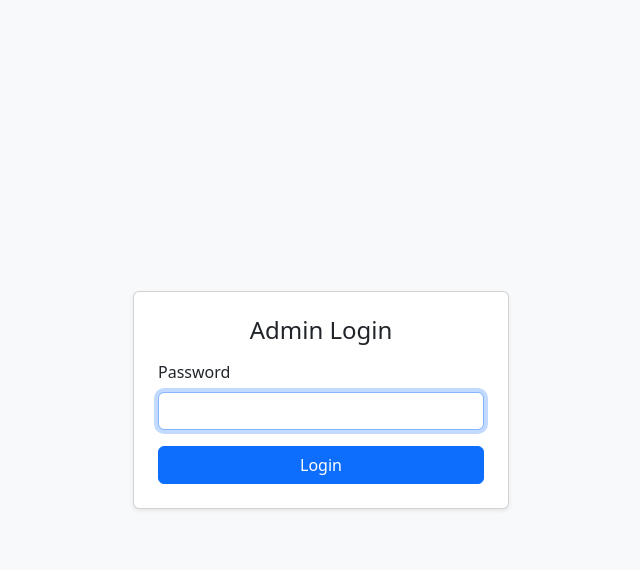
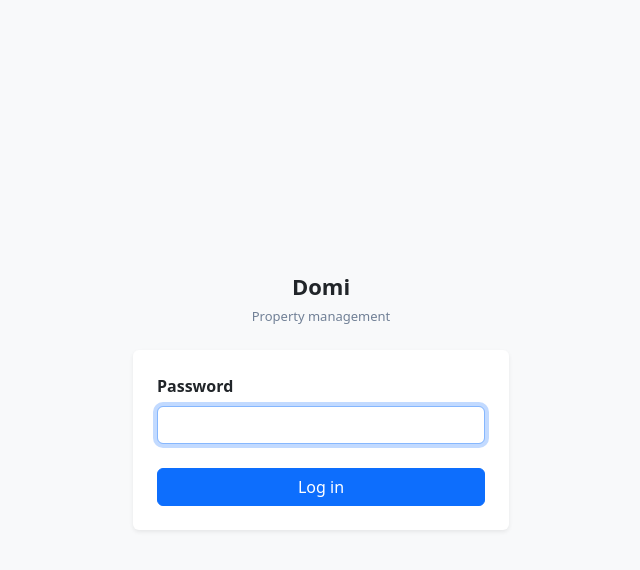
Before and after one commit to Domi-solutions/rent-reconciliation, a Flask app: page /login in a window 1280 px wide. Shown: the top 570 px of the page, without its empty margins (319-959 px from the left). Run offline with Flask 3, Linux system fonts and the light colour scheme; data that the repository does not hold is empty.

Commit message:
Per-org admin passwords: platform creates, org logs in
Platform dashboard:
- Create org modal now requires a password (admin_password_hash stored hashed)
- Per-org "Set pw" / "Change pw" inline form (POST /platform/orgs/<id>/set-password)
- "Login set" / "No password" badge per org row

Admin login (/login):
- Shows org dropdown populated from orgs that have admin_password_hash set
- Verifies password against selected org's hash → sets session org_id + org_selection_done
- Global ADMIN_PASSWORD env var remains as master key fallback (also triggers org_select)
- Dev mode (no ADMIN_PASSWORD, no org passwords) unchanged

Co-Authored-By: Claude Sonnet 4.6 <noreply@anthropic.com>

```diff
--- a/app.py
+++ b/app.py
@@ -325,15 +325,42 @@ def inject_property_context():
 
 @app.route('/login', methods=['GET', 'POST'])
 def admin_login():
-    """Admin password login. Shown when ADMIN_PASSWORD is set."""
+    """Admin login. Org-specific password takes precedence; global ADMIN_PASSWORD is the master key."""
+    from werkzeug.security import check_password_hash
+    with get_connection() as conn:
+        orgs = conn.execute(
+            "SELECT id, name FROM organizations WHERE is_active = 1 AND admin_password_hash IS NOT NULL ORDER BY name"
+        ).fetchall()
+
     if request.method == 'POST':
         password = request.form.get('password', '')
-        if password == os.environ.get('ADMIN_PASSWORD'):
+        org_id = request.form.get('org_id', '').strip()
+        next_url = request.form.get('next') or request.args.get('next') or url_for('dashboard')
+
+        # Try org-specific password first
+        if org_id:
+            with get_connection() as conn:
+                org = conn.execute(
+                    "SELECT id, name, admin_password_hash FROM organizations WHERE id = ? AND is_active = 1",
+                    (org_id,),
+                ).fetchone()
+            if org and org['admin_password_hash'] and check_password_hash(org['admin_password_hash'], password):
+                session['admin_authenticated'] = True
+                session['org_id'] = org['id']
+                session['org_selection_done'] = True
+                session.pop('property_id', None)
+                return redirect(next_url)
+
+        # Fall back to global ADMIN_PASSWORD (master key / dev mode)
+        global_pw = os.environ.get('ADMIN_PASSWORD')
+        if global_pw and password == global_pw:
             session['admin_authenticated'] = True
-            next_url = request.form.get('next') or request.args.get('next') or url_for('dashboard')
+            # org_selection_done left unset → will hit org_select if multiple orgs
             return redirect(next_url)
-        return render_template('login.html', error='Invalid password.')
-    return render_template('login.html')
+
+        return render_template('login.html', orgs=orgs, error='Incorrect password.')
+
+    return render_template('login.html', orgs=orgs)
 
 
 @app.route('/logout')
--- a/templates/login.html
+++ b/templates/login.html
@@ -3,22 +3,38 @@
 <head>
   <meta charset="UTF-8">
   <meta name="viewport" content="width=device-width, initial-scale=1.0">
-  <title>Admin Login — Domi</title>
+  <title>Login — Domi</title>
   <link href="https://cdn.jsdelivr.net/npm/bootstrap@5.3.2/dist/css/bootstrap.min.css" rel="stylesheet">
 </head>
 <body class="bg-light d-flex align-items-center" style="min-height: 100vh;">
   <div class="container" style="max-width: 400px;">
-    <div class="card shadow-sm">
+    <div class="text-center mb-4">
+      <div style="font-size: 22px; font-weight: 700;">Domi</div>
+      <div style="font-size: 13px; color: #718096; margin-top: 4px;">Property management</div>
+    </div>
+    <div class="card shadow-sm border-0">
       <div class="card-body p-4">
-        <h4 class="card-title text-center mb-3">Admin Login</h4>
-        {% if error %}<div class="alert alert-danger">{{ error }}</div>{% endif %}
+        {% if error %}<div class="alert alert-danger py-2">{{ error }}</div>{% endif %}
         <form method="POST">
           <input type="hidden" name="next" value="{{ request.args.get('next', '') }}">
+
+          {% if orgs %}
           <div class="mb-3">
-            <label for="password" class="form-label">Password</label>
+            <label class="form-label fw-semibold">Organisation</label>
+            <select name="org_id" class="form-select" required>
+              <option value="">— Select your organisation —</option>
+              {% for org in orgs %}
+              <option value="{{ org.id }}">{{ org.name }}</option>
+              {% endfor %}
+            </select>
+          </div>
+          {% endif %}
+
+          <div class="mb-4">
+            <label for="password" class="form-label fw-semibold">Password</label>
             <input type="password" class="form-control" id="password" name="password" required autofocus>
           </div>
-          <button type="submit" class="btn btn-primary w-100">Login</button>
+          <button type="submit" class="btn btn-primary w-100">Log in</button>
         </form>
       </div>
     </div>
```
Also changed, not shown: src/routes/platform_routes.py (+31 -9 lines), templates/platform/dashboard.html (+25 -2 lines).
